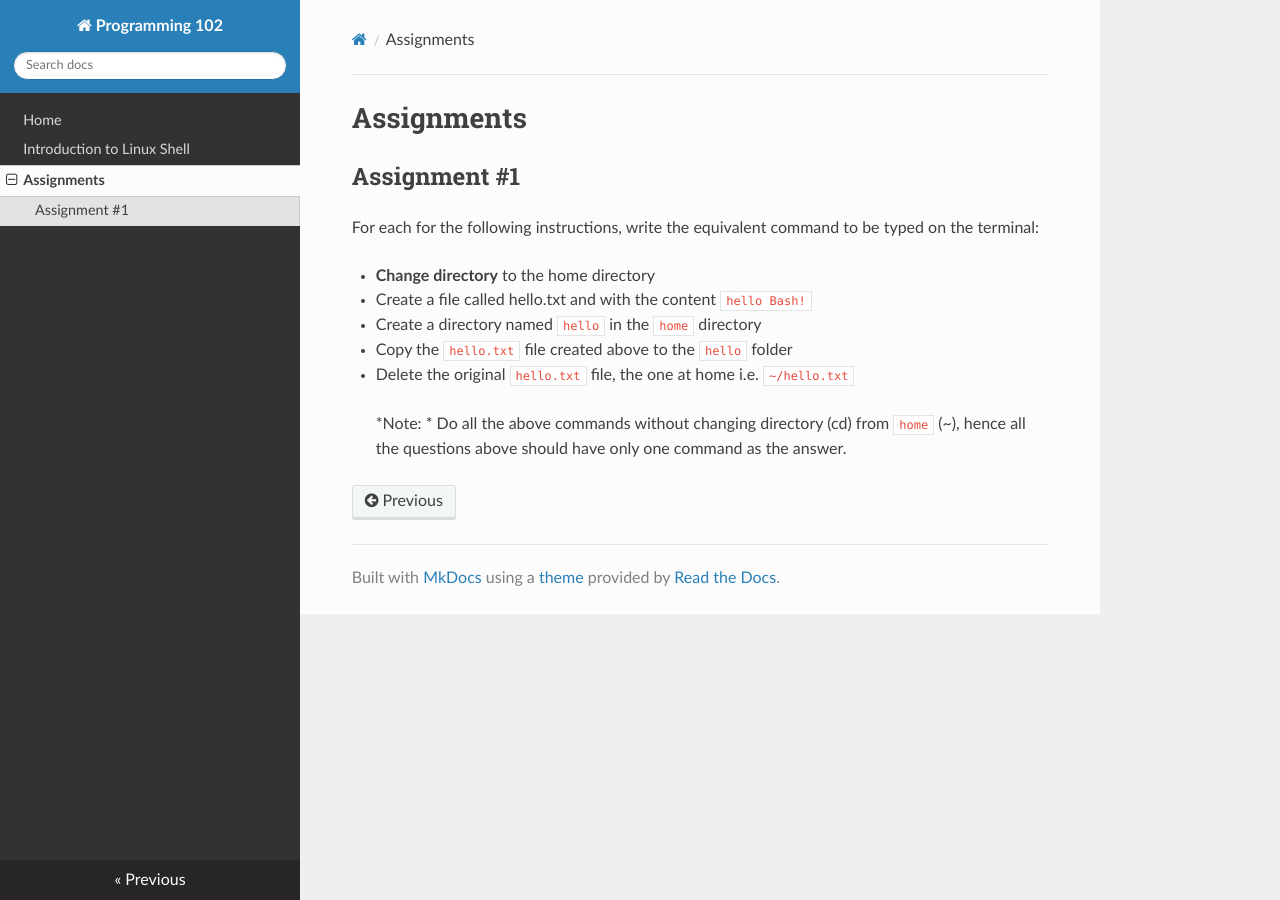
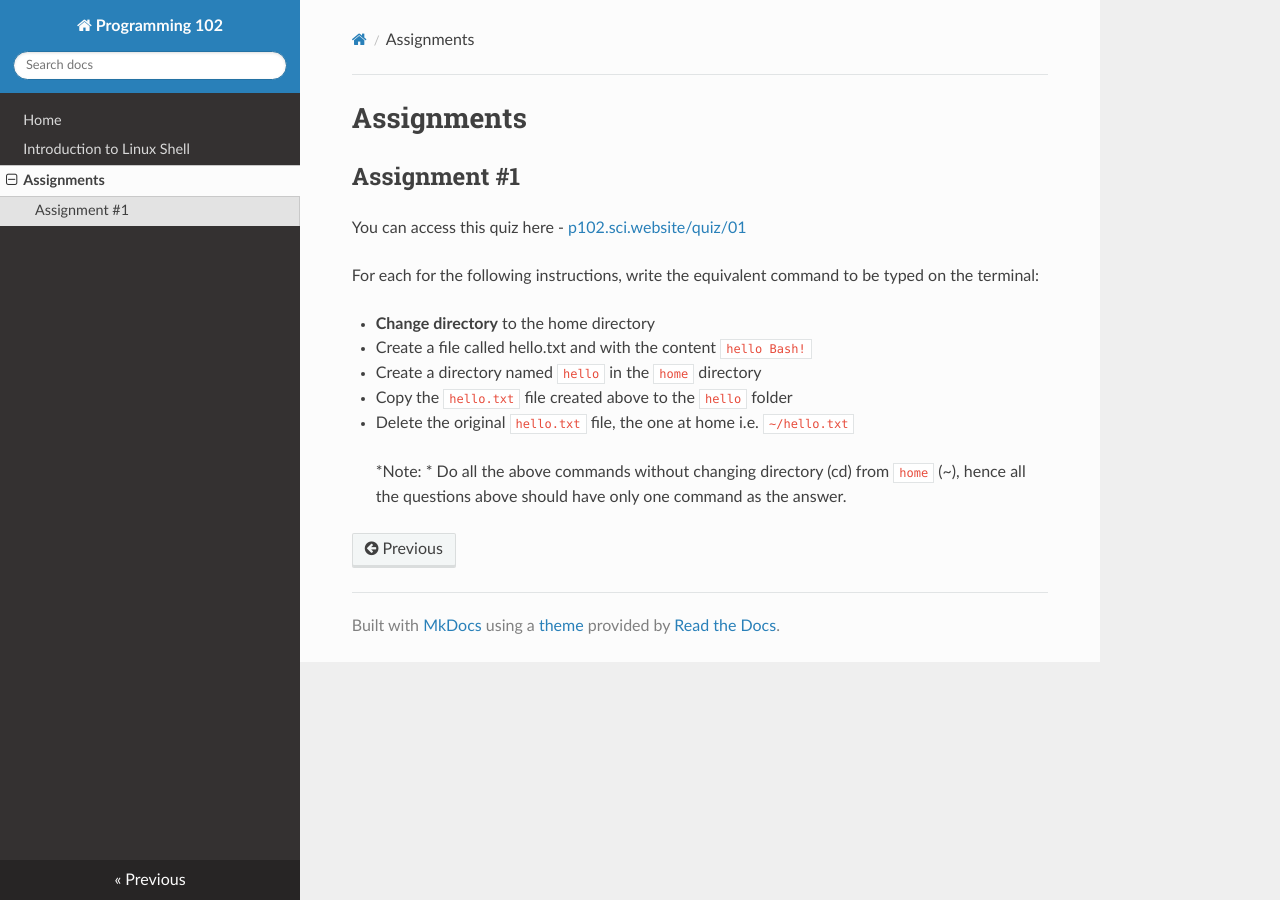
Before and after one commit to uonbi/programming102, an MkDocs documentation site: the page built from docs/assign.md, in a window 1280 px wide. Built offline with MkDocs 1.6.1, drawn with Linux system fonts in a browser that asks for light colours; nearby versions of some CDN libraries; old or Windows-style settings are respelled for this version of MkDocs.

Commit message:
Updated assignment to include link to ClassMaker

```diff
--- a/docs/assign.md
+++ b/docs/assign.md
@@ -1,6 +1,9 @@
 # Assignments
 
 ## Assignment #1
+You can access this quiz here - [p102.sci.website/quiz/01](~/quiz/01)
+
+
 For each for the following instructions, write the equivalent command to be typed on the terminal:
 
 * **Change directory** to the home directory
@@ -9,4 +12,4 @@ For each for the following instructions, write the equivalent command to be type
 * Copy the `hello.txt` file created above to the `hello` folder
 * Delete the original `hello.txt` file, the one at home i.e. `~/hello.txt`
 
->*Note: * Do all the above commands without changing directory (cd) from `home` (~), hence all the questions above should have only one command as the answer.
+> *Note: * Do all the above commands without changing directory (cd) from `home` (~), hence all the questions above should have only one command as the answer.
```
